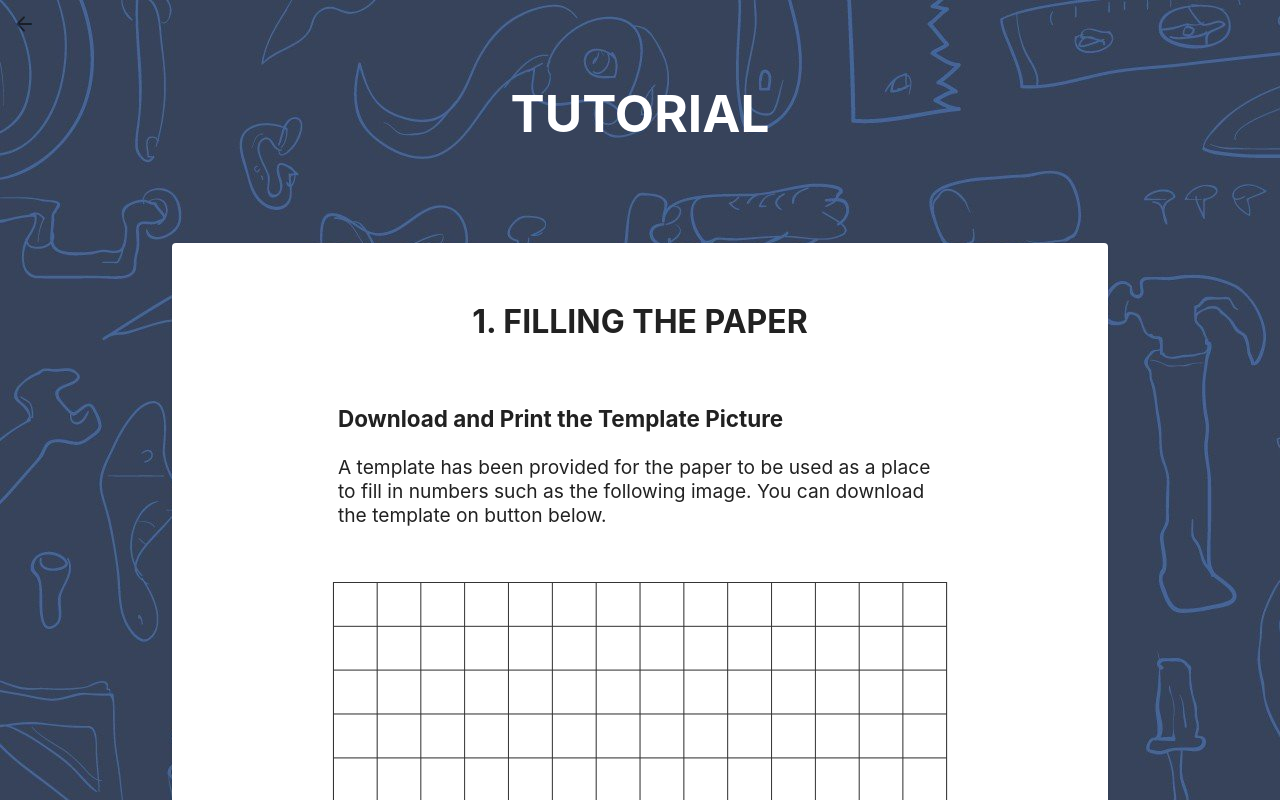
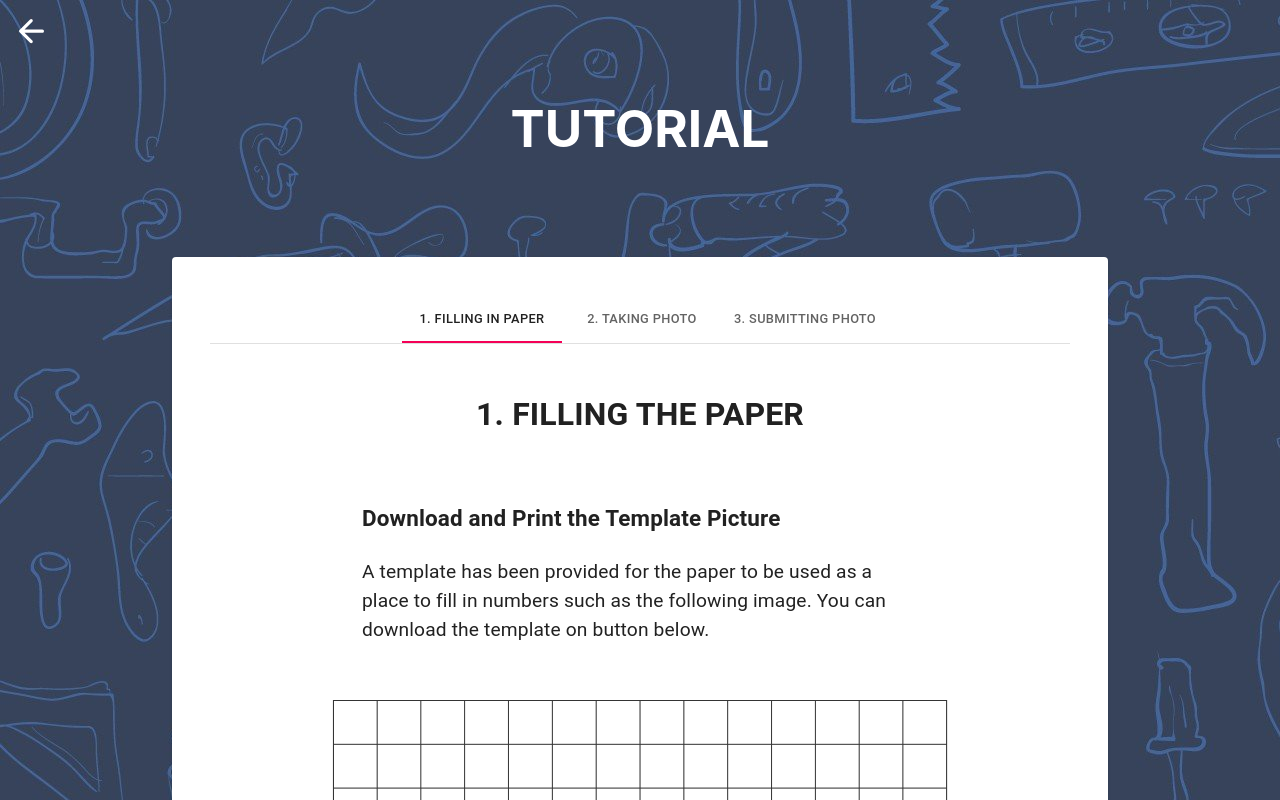
Before and after one commit to ocr-data-preparation/application, a React (Create React App) app: page /help in a window 1280 px wide. Shown: the top 800 px of the page. Built offline with nearby package versions, Linux system fonts and the light colour scheme.

Commit message:
change help page into tabs

```diff
--- a/src/components/Help/index.js
+++ b/src/components/Help/index.js
@@ -1,13 +1,51 @@
 import React from "react";
+import PropTypes from "prop-types";
 import { Link } from "react-router-dom";
-import { IconButton, Paper, Grid, Divider } from "@material-ui/core";
+import {
+  IconButton,
+  Paper,
+  Grid,
+  Divider,
+  Tabs,
+  Tab,
+  Typography,
+  Box,
+} from "@material-ui/core";
 import { makeStyles } from "@material-ui/core/styles";
 import ArrowBackRoundedIcon from "@material-ui/icons/ArrowBackRounded";
 import FillingInPaper from "./FillingInPaper";
 import SubmittingTutorial from "./SubmittingTutorial";
 import TakingPhoto from "./TakingPhoto";
 
-import containerBackground from "../../assets/img/flat.gif";
+function TabPanel(props) {
+  const { children, value, index, ...other } = props;
+
+  return (
+    <Typography
+      component="div"
+      role="tabpanel"
+      hidden={value !== index}
+      id={`help-tabpanel-${index}`}
+      aria-labelledby={`help-tab-${index}`}
+      {...other}
+    >
+      {value === index && <Box p={3}>{children}</Box>}
+    </Typography>
+  );
+}
+
+TabPanel.propTypes = {
+  children: PropTypes.node,
+  index: PropTypes.any.isRequired,
+  value: PropTypes.any.isRequired,
+};
+
+function a11yProps(index) {
+  return {
+    id: `help-tab-${index}`,
+    "aria-controls": `help-tabpanel-${index}`,
+  };
+}
 
 const useStyles = makeStyles((theme) => ({
   container: {
@@ -28,15 +66,31 @@ const useStyles = makeStyles((theme) => ({
     width: "70%",
     padding: "3vw",
   },
+  back: {
+    fontSize: "3vw",
+    color: "white",
+  },
+  tabs: {
+    marginLeft: "15vw",
+  },
+  tab: {
+    fontSize: "1vw",
+  },
 }));
 
 function Help() {
   const classes = useStyles();
+  const [value, setValue] = React.useState(0);
+
+  const handleChange = (event, newValue) => {
+    setValue(newValue);
+  };
+
   return (
     <div className={classes.root}>
       <Link to="/home">
         <IconButton aria-label="close">
-          <ArrowBackRoundedIcon />
+          <ArrowBackRoundedIcon className={classes.back} />
         </IconButton>
       </Link>
       <Grid container className={classes.title}>
@@ -44,11 +98,39 @@ function Help() {
       </Grid>
       <Grid container className={classes.container}>
         <Paper className={classes.display}>
-          <FillingInPaper />
+          <Tabs
+            value={value}
+            onChange={handleChange}
+            className={classes.tabs}
+            variant="outlined"
+            color="primary"
+          >
+            <Tab
+              label="1. FILLING IN PAPER"
+              {...a11yProps(0)}
+              className={classes.tab}
+            />
+            <Tab
+              label="2. TAKING PHOTO"
+              {...a11yProps(1)}
+              className={classes.tab}
+            />
+            <Tab
+              label="3. SUBMITTING PHOTO"
+              {...a11yProps(2)}
+              className={classes.tab}
+            />
+          </Tabs>
           <Divider />
-          <TakingPhoto />
-          <Divider />
-          <SubmittingTutorial />
+          <TabPanel value={value} index={0}>
+            <FillingInPaper />
+          </TabPanel>
+          <TabPanel value={value} index={1}>
+            <TakingPhoto />
+          </TabPanel>
+          <TabPanel value={value} index={2}>
+            <SubmittingTutorial />
+          </TabPanel>
         </Paper>
       </Grid>
     </div>
```
